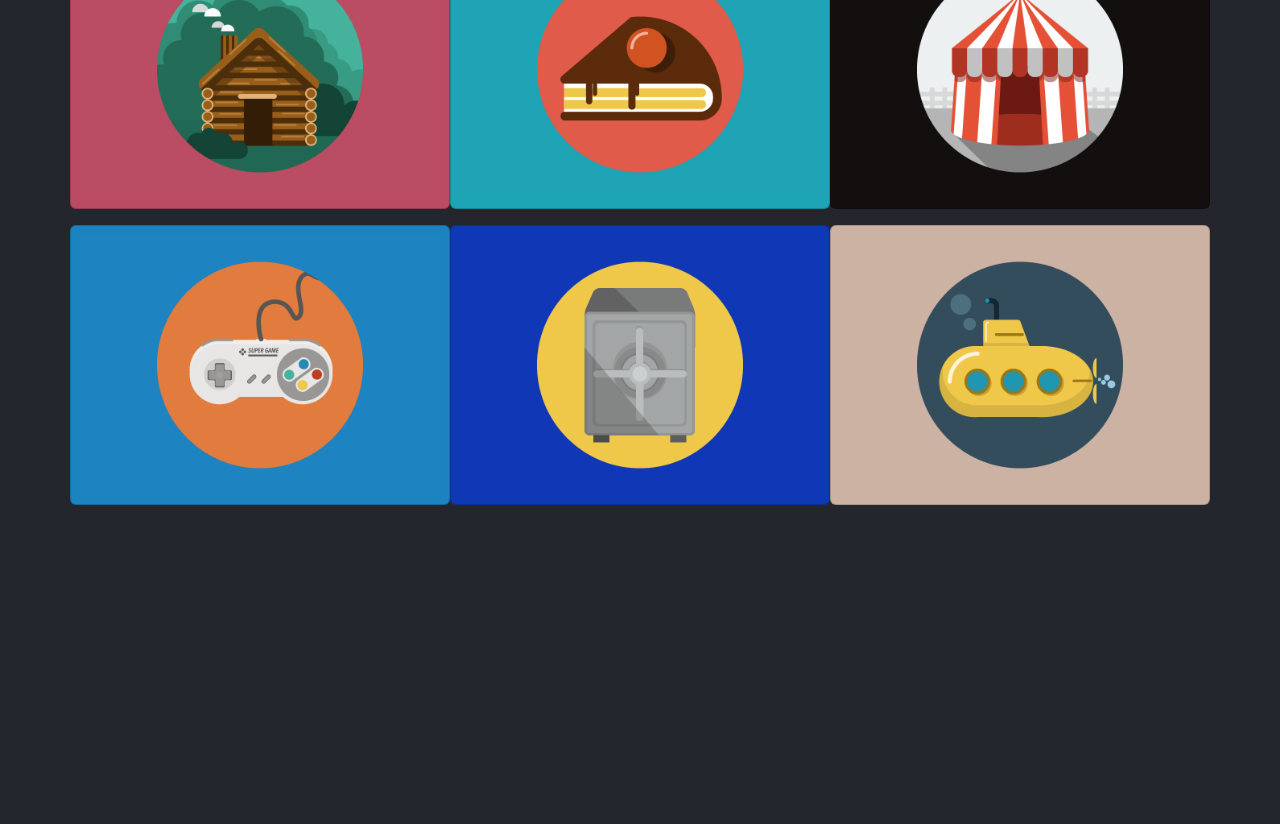
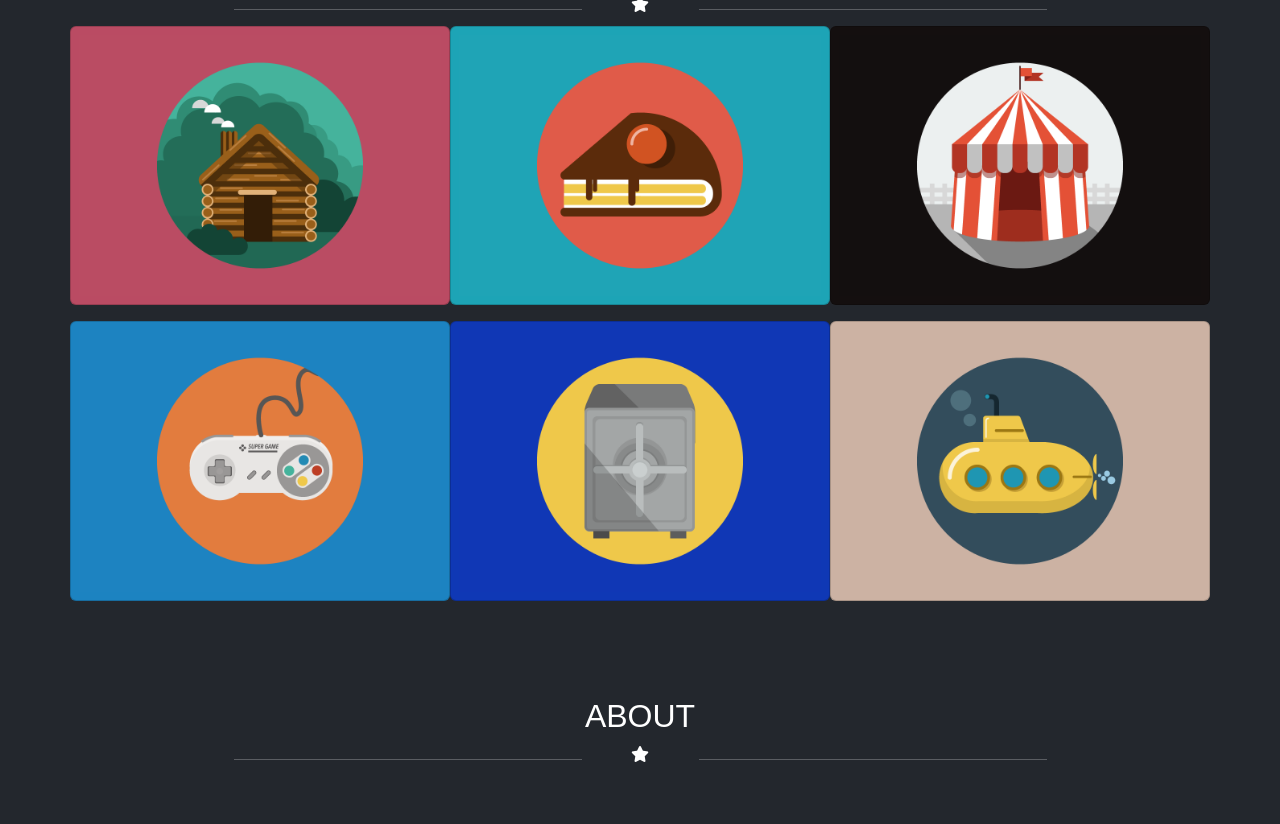
Before and after one commit to lucafagiolini/html-css-bootstrap-freelancer, a plain HTML site: page index.html in a window 1280 px wide. Shown: the part 578-1402 px from the top of the page. Before the commit the page ends 1099 px from the top, so only its background shows below. Drawn offline with nearby package versions, Linux system fonts and the light colour scheme.

Commit message:
stars fixed

```diff
--- a/index.html
+++ b/index.html
@@ -16,13 +16,14 @@
     <!-- style -->
     <link rel="stylesheet" href="./css/style.css">
 
-
+    <!-- fontawesome -->
+    <script src="https://kit.fontawesome.com/39dc9eb8ed.js" crossorigin="anonymous"></script>
 
 </head>
 
 <body>
     <div id="hero"
-        class=" py-3 container container-sm container-md container-lg container-xl bg-success text-uppercase">
+        class=" py-5 container container-sm container-md container-lg container-xl bg-success text-uppercase">
         <div class="row justify-content-center text-center">
             <div class="col-12">
                 <img id="avatar" src="img/avatar.svg" class="img-fluid" alt="avatar">
@@ -33,7 +34,7 @@
                     <hr>
                 </div>
                 <div class="col-1">
-                    star
+                    <i class="fa-solid fa-star"></i>
                 </div>
                 <div class="col-4">
                     <hr>
@@ -48,22 +49,24 @@
 
     </div>
     <main>
-        <div class="py-3 container container-sm container-md container-lg container-xl">
-            <div class="row">
+        <div class="py-5 container container-sm container-md container-lg container-xl">
+            <div class="row justify-content-center text-uppercase text-center">
                 <div class="col-12">
                     <h2>portfolio</h2>
                 </div>
-                <div class="col-4">
-                    <hr>
+                <div id="star" class="row justify-content-center text-center">
+                    <div class="col-4">
+                        <hr>
+                    </div>
+                    <div class="col-1">
+                        <i class="fa-solid fa-star"></i>
+                    </div>
+                    <div class="col-4">
+                        <hr>
+                    </div>
                 </div>
-                <div class="col-1">
-                    star
-                </div>
-                <div class="col-4">
-                    <hr>
-                </div>
+            </div>
 
-            </div>
             <div id="columns" class="row flex-row row-gap-3 ">
                 <div class="col-12 col-md-6 col-lg-4 p-2 card">
                     <img src="./img/cabin.png" class="img-fluid" alt="cabin">
@@ -86,6 +89,28 @@
             </div>
         </div>
 
+        <div class="py-5 container container-sm container-md container-lg container-xl">
+            <div class="row text-uppercase justify-content-center text-center">
+                <div class="col-12">
+                    <h2>about</h2>
+                </div>
+                <div id="star" class="row justify-content-center text-center">
+                    <div class="col-4">
+                        <hr>
+                    </div>
+                    <div class="col-1">
+                        <i class="fa-solid fa-star"></i>
+                    </div>
+                    <div class="col-4">
+                        <hr>
+                    </div>
+                </div>
+            </div>
+
+
+
+        </div>
+
     </main>
 
 
```
